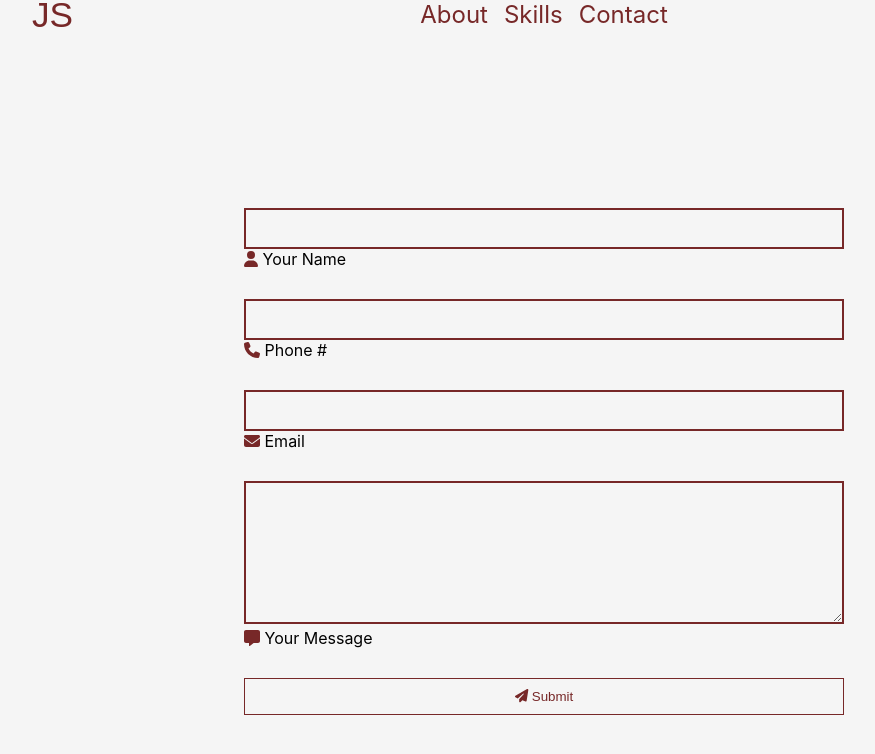
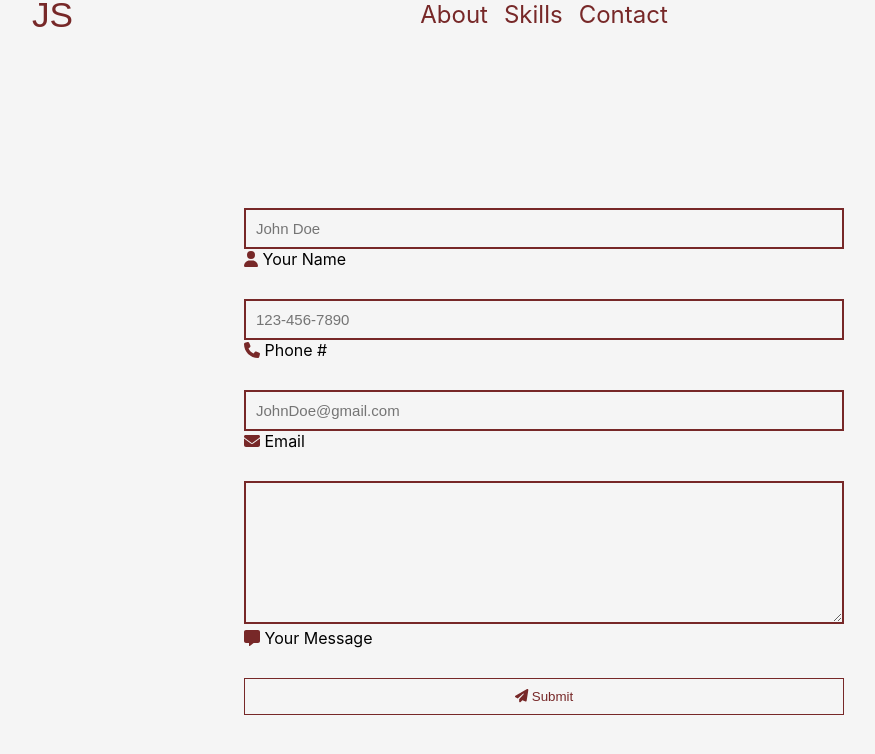
Before and after one commit to 7even-7/personal-site, a React (Create React App) app: page /contact in a window 1280 px wide. Shown: the top 754 px of the page, without its empty margins (96-971 px from the left). Built offline with nearby package versions, Linux system fonts and the light colour scheme.

Commit message:
updated input validation

```diff
--- a/src/components/Contact.js
+++ b/src/components/Contact.js
@@ -22,19 +22,19 @@ const Contact = () => {
       <div className='contact'>
         <form ref={form} onSubmit={sendEmail}>
           <div className="input-group">
-            <input type="text" id="name" name="user_name" required/>
+            <input type="text" id="name" name="user_name" placeholder='John Doe' required/>
             <label for="name"><FontAwesomeIcon icon={faUser} style={{color: "#772828",}}/> Your Name</label>
           </div>
           <div className="input-group">
-            <input type="text" id="number" name="user_phone" required/>
+            <input type="tel" id="number" name="user_phone" pattern="[0-9]{3}-[0-9]{3}-[0-9]{4}" placeholder='123-456-7890'required/>
             <label for="number"><FontAwesomeIcon icon={faPhone} style={{color: "#772828",}}/> Phone #</label>
           </div>
           <div className="input-group">
-            <input type="email" id="email" name = "user_email" required/>
+            <input type="email" id="email" name = "user_email" placeholder="JohnDoe@gmail.com" required/>
             <label for="email"><FontAwesomeIcon icon={faEnvelope} style={{color: "#772828",}}/> Email</label>
           </div>
           <div className="input-group">
-            <textarea id="message"  name="message" rows="7"/>
+            <textarea id="message"  name="message" rows="7" required/>
             <label for="message"><FontAwesomeIcon icon={faMessage} style={{color: "#772828",}}/> Your Message</label>
           </div>
           <button type='submit' value="Send"><FontAwesomeIcon icon={faPaperPlane} style={{color: "#772828",}}/> Submit</button>
```
